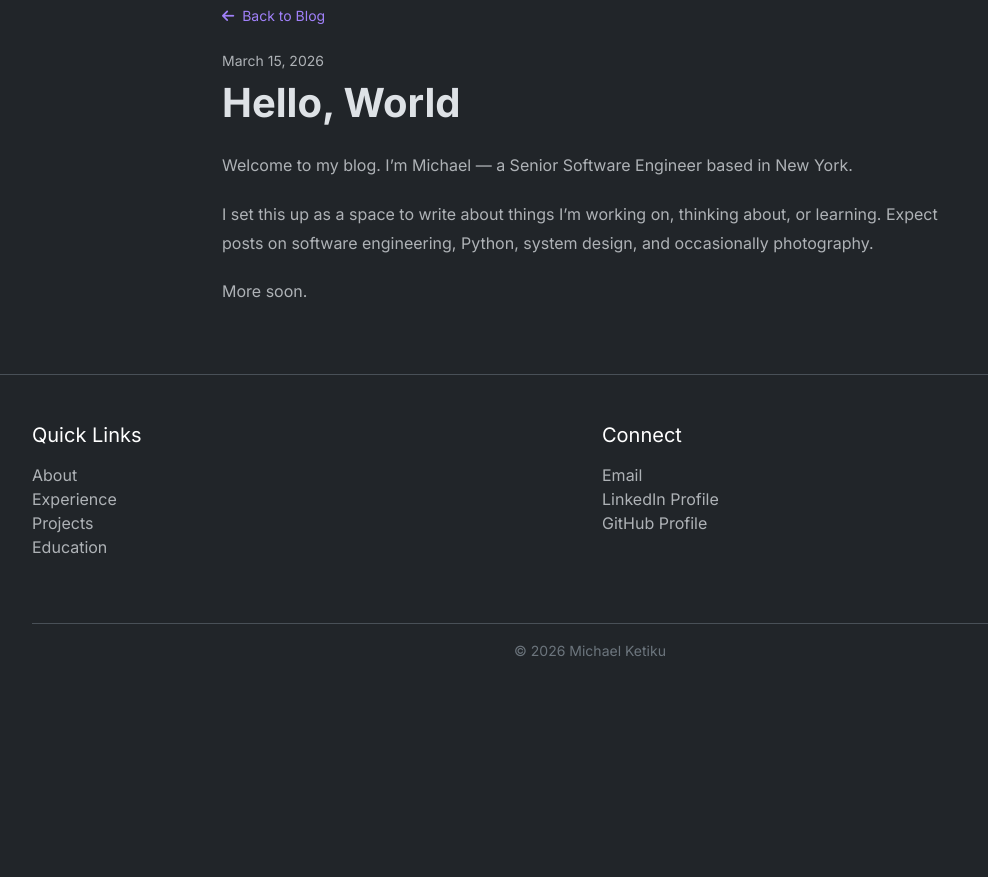
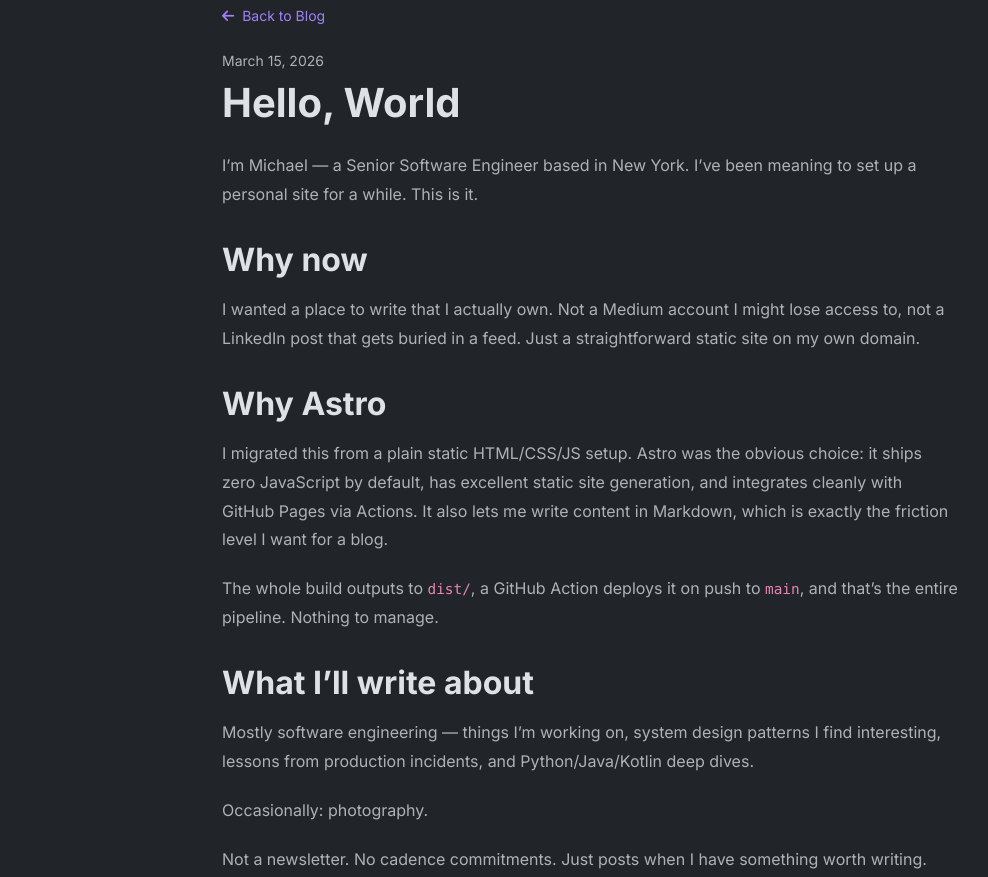
Before and after one commit to mketiku/mketiku.github.io, an Astro site: page /blog/hello-world in a window 1280 px wide. Shown: the part 145-1022 px from the top of the page, without its empty margins (50-1038 px from the left). Before the commit the page ends 854 px from the top, so only its background shows below. Built offline with nearby package versions, Linux system fonts and the light colour scheme; Astro itself is replaced by a stand-in of ours.

Commit message:
content: expand first blog post with Astro migration context

```diff
--- a/src/content/blog/hello-world.md
+++ b/src/content/blog/hello-world.md
@@ -1,12 +1,27 @@
 ---
 title: "Hello, World"
 date: 2026-03-15
-description: "First post — a quick note on why I set up this blog."
+description: "Why I built this site with Astro, what I plan to write about, and what's coming next."
 ---
 
-Welcome to my blog. I'm Michael — a Senior Software Engineer based in New York.
+I'm Michael — a Senior Software Engineer based in New York. I've been meaning to set up a personal site for a while. This is it.
 
-I set this up as a space to write about things I'm working on, thinking about, or learning.
-Expect posts on software engineering, Python, system design, and occasionally photography.
+## Why now
+
+I wanted a place to write that I actually own. Not a Medium account I might lose access to, not a LinkedIn post that gets buried in a feed. Just a straightforward static site on my own domain.
+
+## Why Astro
+
+I migrated this from a plain static HTML/CSS/JS setup. Astro was the obvious choice: it ships zero JavaScript by default, has excellent static site generation, and integrates cleanly with GitHub Pages via Actions. It also lets me write content in Markdown, which is exactly the friction level I want for a blog.
+
+The whole build outputs to `dist/`, a GitHub Action deploys it on push to `main`, and that's the entire pipeline. Nothing to manage.
+
+## What I'll write about
+
+Mostly software engineering — things I'm working on, system design patterns I find interesting, lessons from production incidents, and Python/Java/Kotlin deep dives.
+
+Occasionally: photography.
+
+Not a newsletter. No cadence commitments. Just posts when I have something worth writing.
 
 More soon.
```
